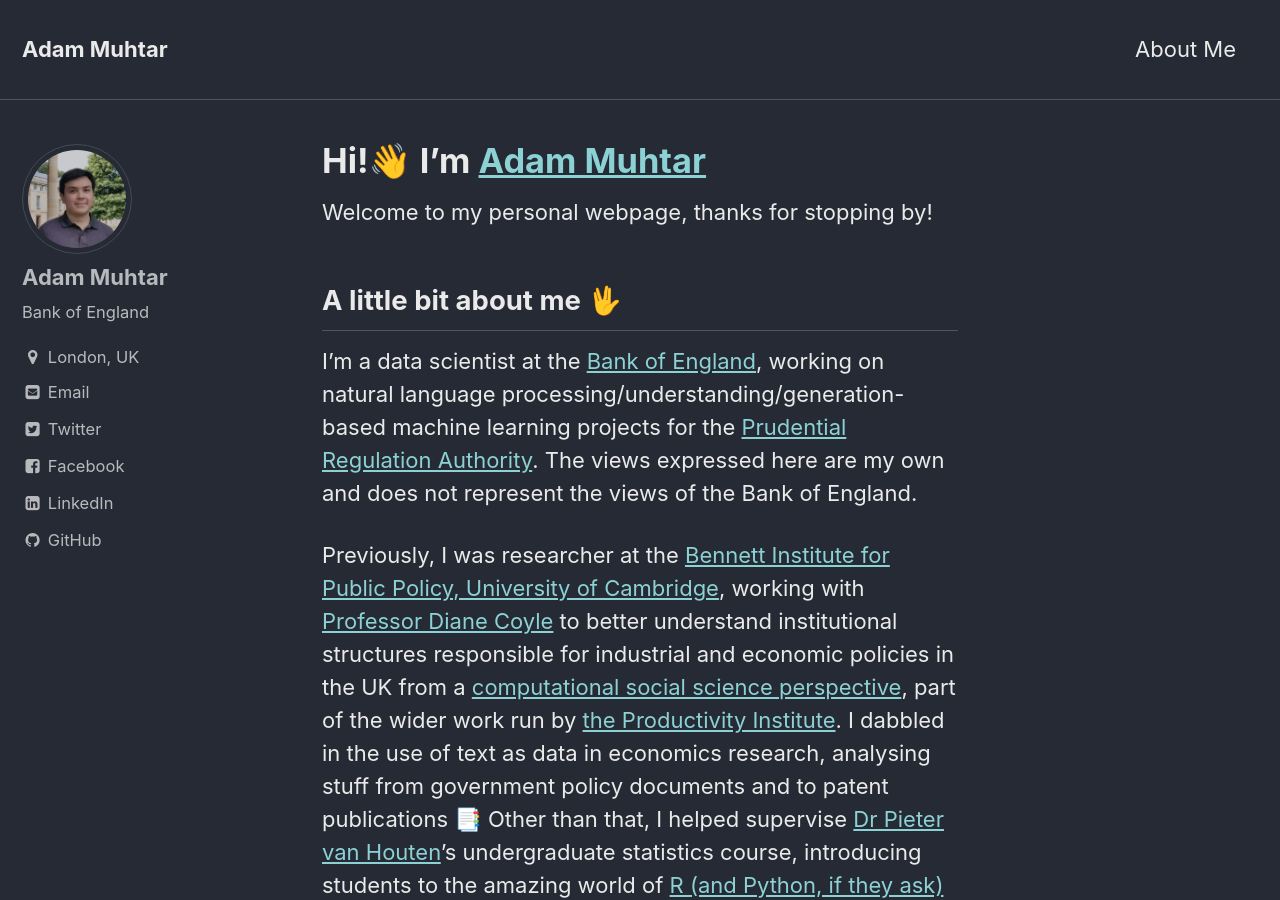
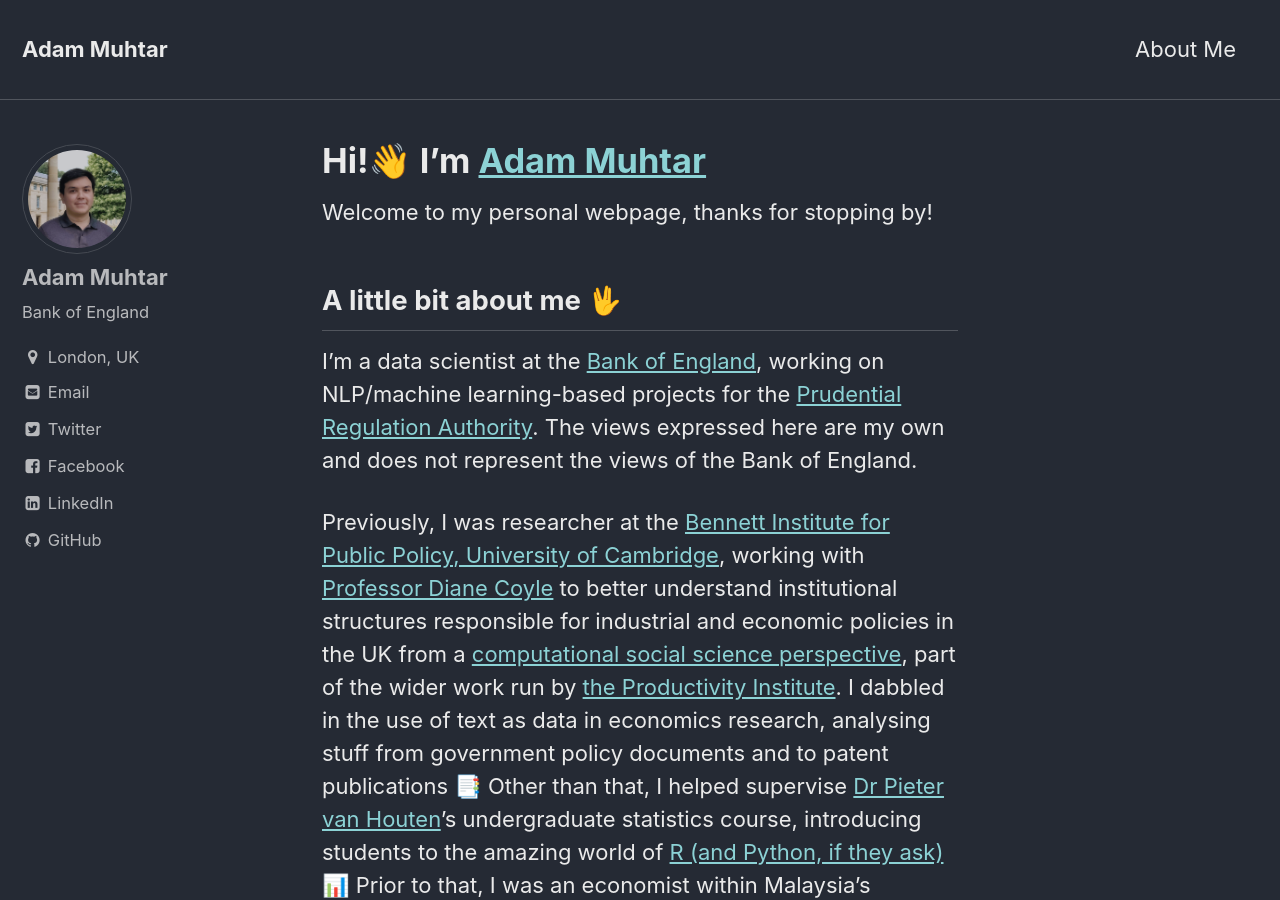
Before and after one commit to adammuhtar/adammuhtar.github.io, a Jekyll site: the page built from index.md, in a window 1280 px wide and 900 px high. Built offline with Jekyll 4.4.1, drawn with Linux system fonts in a browser that asks for light colours.

Commit message:
Update index.md

```diff
--- a/index.md
+++ b/index.md
@@ -9,7 +9,7 @@
 
 ## A little bit about me 🖖
 
-I'm a data scientist at the [Bank of England](https://www.bankofengland.co.uk/), working on natural language processing/understanding/generation-based machine learning projects for the [Prudential Regulation Authority](https://www.bankofengland.co.uk/prudential-regulation). The views expressed here are my own and does not represent the views of the Bank of England.
+I'm a data scientist at the [Bank of England](https://www.bankofengland.co.uk/), working on NLP/machine learning-based projects for the [Prudential Regulation Authority](https://www.bankofengland.co.uk/prudential-regulation). The views expressed here are my own and does not represent the views of the Bank of England.
 
 Previously, I was researcher at the [Bennett Institute for Public Policy, University of Cambridge](https://www.bennettinstitute.cam.ac.uk/), working with [Professor Diane Coyle](https://www.bennettinstitute.cam.ac.uk/about-us/team/diane-coyle/) to better understand institutional structures responsible for industrial and economic policies in the UK from a [computational social science perspective](https://doi.org/10.1016/j.ejpoleco.2023.102402), part of the wider work run by [the Productivity Institute](https://www.productivity.ac.uk/). I dabbled in the use of text as data in economics research, analysing stuff from government policy documents and to patent publications 📑 Other than that, I helped supervise [Dr Pieter van Houten](https://www.polis.cam.ac.uk/Staff_and_Students/dr-pieter-van-houten)'s undergraduate statistics course, introducing students to the amazing world of [R (and Python, if they ask)](https://www.business-science.io/assets/2021-02-18-R-is-for-research/Join_Forces_meme.png) 📊 Prior to that, I was an economist within Malaysia's policymaking circles, meandering in all sorts of economics-related fields from trade policy to public finance management.
 
```
